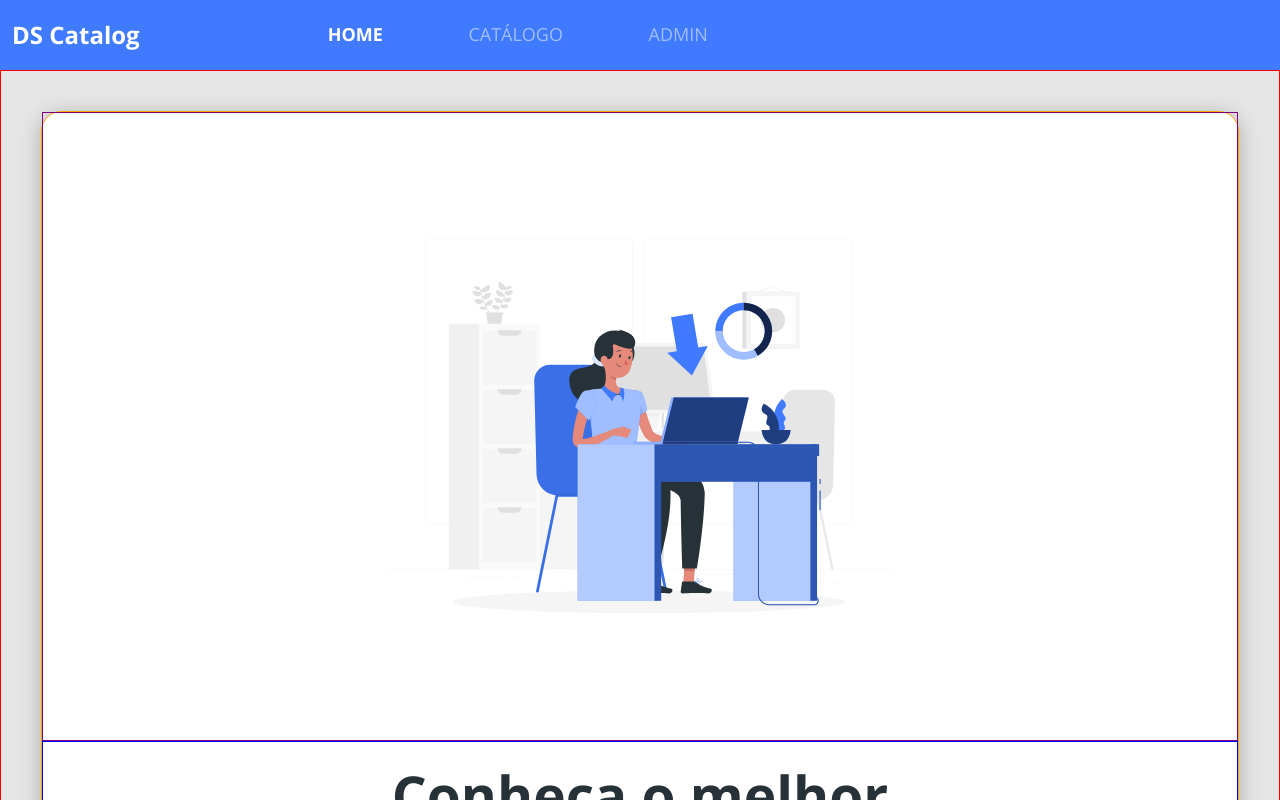
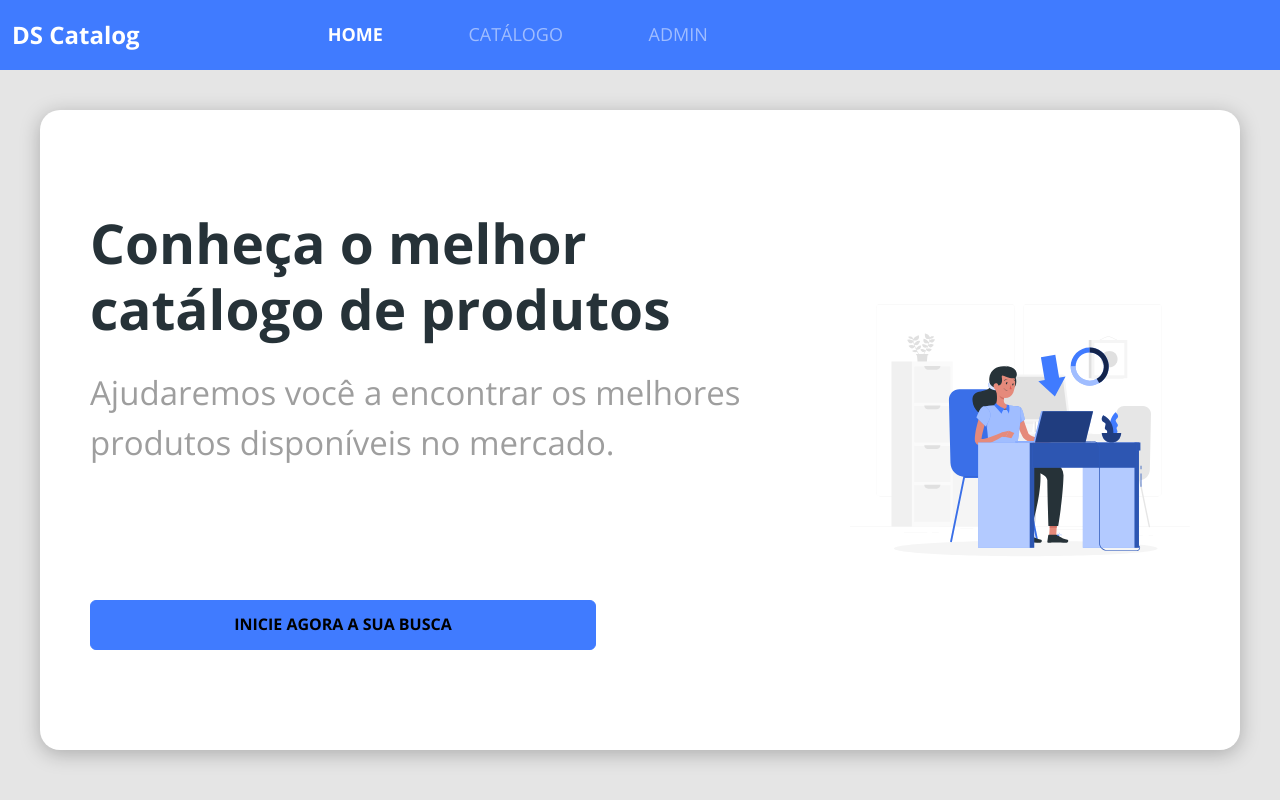
Before and after one commit to anadeso/bds-dscatalog, a React (Create React App) app in the folder frontweb/: page / in a window 1280 px wide. Shown: the top 800 px of the page. Built offline with nearby package versions, Linux system fonts and the light colour scheme; the HTML template or start-up script is replaced by a standard one.

Commit message:
Finalizando responsividade

```diff
--- a/frontweb/src/pages/Home/index.tsx
+++ b/frontweb/src/pages/Home/index.tsx
@@ -1,31 +1,32 @@
 import { ReactComponent as MainImage } from 'assets/images/main-image.svg';
 import ButtonIcon from 'components/ButtonIcon';
-import NavBar from "components/NavBar";
+import NavBar from 'components/NavBar';
 
 import './styles.css';
 
 const Home = () => {
   return (
     <>
-        <NavBar/>
+      <NavBar />
       <div className="home-container">
-
         <div className="home-card">
-
           <div className="home-content-container">
+            <div>
               <h1>Conheça o melhor catálogo de produtos</h1>
-              <p>Ajudaremos você a encontrar os melhores produtos disponíveis no mercado.</p>
+              <p>
+                Ajudaremos você a encontrar os melhores produtos disponíveis no
+                mercado.
+              </p>
+            </div>
             <ButtonIcon />
           </div>
           <div className="home-image-container">
             <MainImage />
           </div>
-
         </div>
-
       </div>
     </>
-    )
-  }
+  );
+};
 
 export default Home;
--- a/frontweb/src/pages/Home/styles.css
+++ b/frontweb/src/pages/Home/styles.css
@@ -2,7 +2,6 @@
   padding: 10px;
   font-size: 20px;
   text-align: center;
-    border: 1px solid red;
 }
 
 .home-card {
@@ -11,7 +10,6 @@
   background-color: #fff;
   box-shadow: 0px 4px 20px rgba(0, 0, 0, 0.25);
   border-radius: 20px;
-    border: 1px solid orange;
 }
 
 .home-content-container {
@@ -19,7 +17,6 @@
   flex-direction: column;
   align-items: center;
   padding: 10px 10px 60px 10px;
-    border: 1px solid blue;
 }
 
 .home-content-container h1 {
@@ -30,14 +27,13 @@
 
 .home-content-container p {
   width: 260px;
-    color: #9E9E9E;
+  color: #9e9e9e;
   font-size: 0.6em;
   margin-bottom: 30px;
 }
 
 .home-image-container {
   padding: 50px 15px;
-    border: 1px solid purple;
 }
 
 .home-image-container svg {
@@ -104,3 +100,37 @@
     margin-bottom: 47px;
   }
 }
+
+@media (min-width: 1200px) {
+  .home-card {
+    flex-direction: row;
+    justify-content: space-around;
+    padding: calc(((85vh - 480px) / 2) - 20px) 0;
+  }
+
+  .home-content-container {
+    height: 480px;
+    width: 700px;
+    padding: 20px;
+    align-items: flex-start;
+    text-align: left;
+    align-content: space-between;
+    flex-flow: wrap;
+  }
+
+  .home-image-container {
+    display: flex;
+    align-items: center;
+    padding: 20px;
+  }
+
+  .home-image-container svg {
+    width: 100%;
+  }
+}
+
+@media (min-width: 1400px) {
+  .home-image-container svg {
+    width: 480px;
+  }
+}
```
Lines whose indentation alone changed are shown as unchanged.
